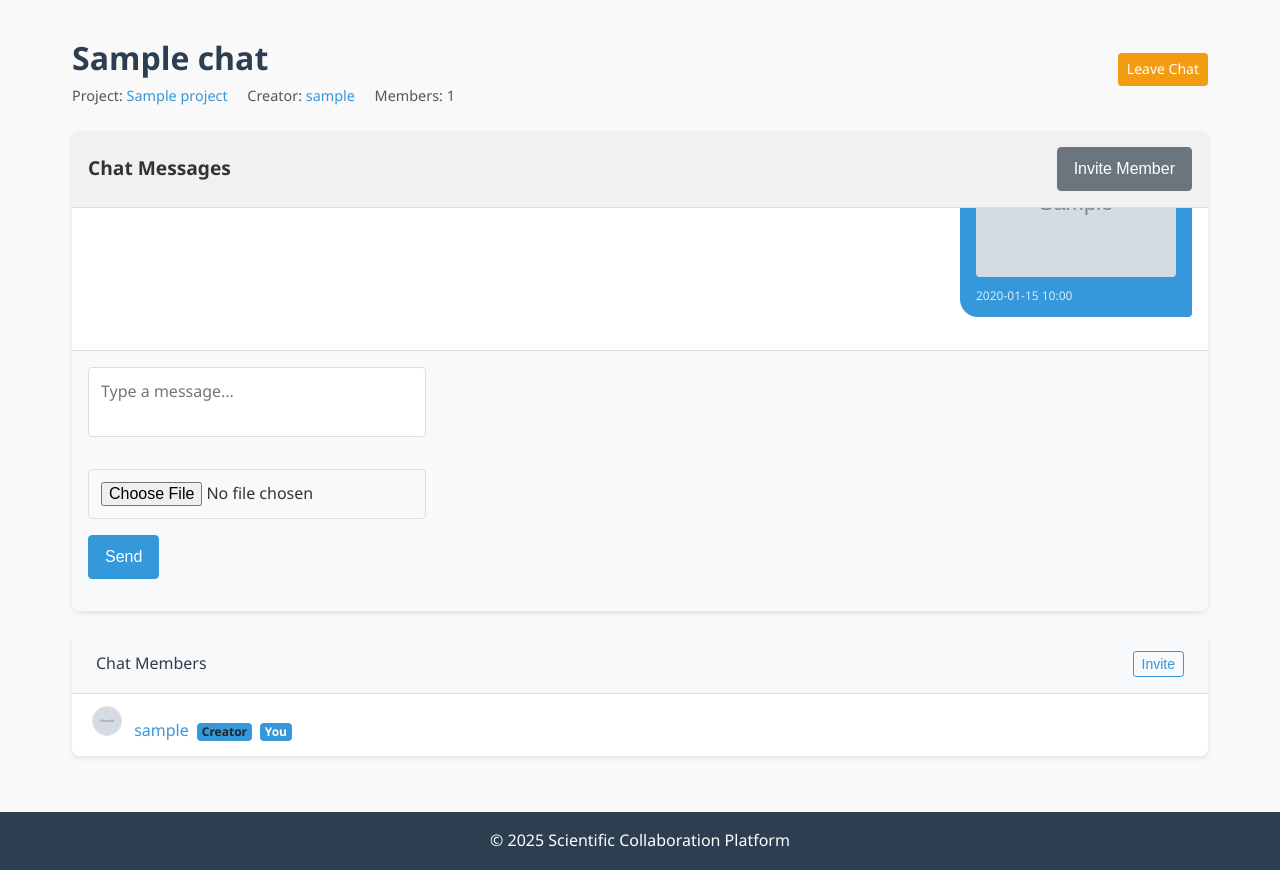
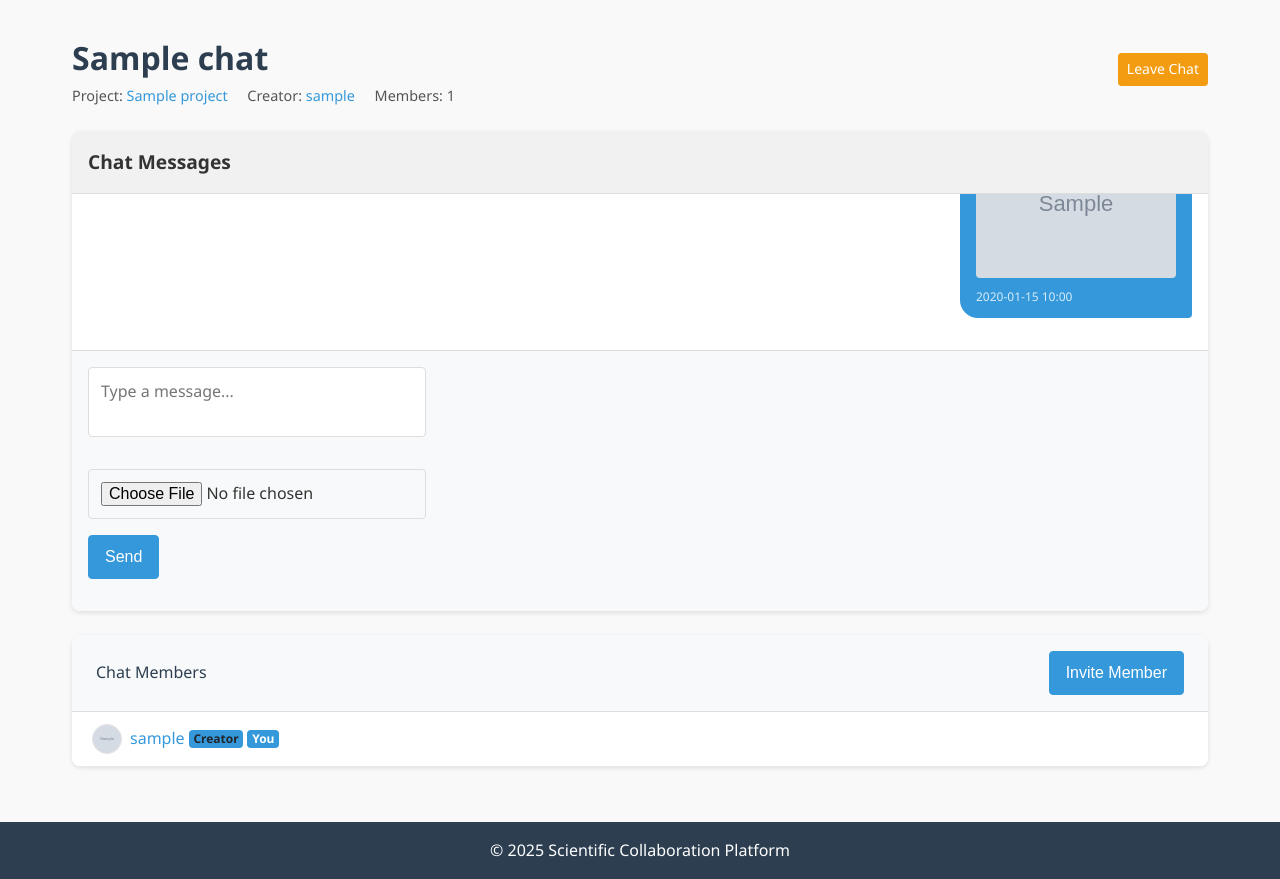
Before and after one commit to Rokoel/Science-Social-Network, a Flask app: page /chats/1 in a window 1280 px wide. Shown: the part 118-997 px from the top of the page. Run offline with Flask 3, Linux system fonts and the light colour scheme; a user stored in the database is signed in; tables that the repository leaves empty hold one stand-in row (values such as "Sample post"); grey boxes marked "Sample" are stand-in pictures; data that the repository does not hold is empty; some libraries are stand-ins or nearby versions.

Commit message:
Small visual tweaks

```diff
--- a/app/static/css/main.css
+++ b/app/static/css/main.css
@@ -829,13 +829,6 @@ footer {
   margin-bottom: 0.5rem; /* Spacing for profile details */
 }
 
-.profile-main {
-  /* background-color: var(--card-color); */ /* Already a card */
-  /* border-radius: 8px; */
-  /* box-shadow: 0 2px 5px rgba(0, 0, 0, 0.1); */
-  /* padding: 1.5rem; */ /* Card-body will handle this */
-}
-
 .achievements-section {
   margin-top: 2rem;
 }
@@ -1009,3 +1002,8 @@ nav ul {
 #notification-list p {
   padding: 1em;
 }
+
+ul#chatMemberListUL div {
+  display: flex;
+  align-items: center;
+}
--- a/app/templates/chats/chat.html
+++ b/app/templates/chats/chat.html
@@ -24,34 +24,6 @@
         <div class="chat-header">
             <div class="d-flex justify-content-between align-items-center"> {# Assuming you have some flex utility classes or custom CSS for this #}
                 <h3>Chat Messages</h3>
-                {% if current_user in project.admins %} {# Only project admins can invite to project chats #}
-                    <div class="custom-dropdown-container"> {# Renamed for clarity #}
-                        <button class="btn btn-secondary" type="button" id="inviteMemberBtn">
-                            Invite Member
-                        </button>
-                        <ul class="custom-dropdown-menu" id="inviteMemberList" style="display: none; position: absolute; background-color: #f9f9f9; min-width: 160px; box-shadow: 0px 8px 16px 0px rgba(0,0,0,0.2); z-index: 1; list-style-type: none; padding: 0; margin: 0;">
-                            {# Logic to find invitable members #}
-                            {% set invitable_members_list = [] %}
-                            {% for member in project.members %}
-                                {% if member not in chat.members and member != current_user %}
-                                    {% set invitable_members_list = invitable_members_list.append(member) %}
-                                {% endif %}
-                            {% endfor %}
-
-                            {% if invitable_members_list %}
-                                {% for member_to_invite in invitable_members_list %}
-                                    <li style="padding: 8px 12px; border-bottom: 1px solid #eee;">
-                                        <a class="dropdown-item-link" href="{{ url_for('chats.invite_user', id=chat.id, user_id=member_to_invite.id) }}" style="text-decoration: none; color: black; display: block;">
-                                            {{ member_to_invite.username }}
-                                        </a>
-                                    </li>
-                                {% endfor %}
-                            {% else %}
-                                <li style="padding: 8px 12px; color: #777;">No new project members to invite.</li>
-                            {% endif %}
-                        </ul>
-                    </div>
-                {% endif %}
             </div>
         </div>
 
@@ -117,12 +89,13 @@
         <div class="card">
             <div class="card-header d-flex justify-content-between align-items-center">
                 Chat Members
-                {% if current_user in project.admins %}
-                    <div class="custom-dropdown-container">
-                        <button class="btn btn-sm btn-outline-primary" type="button" id="inviteMemberBtn" title="Invite Project Members to this Chat">
-                            <i class="fas fa-user-plus"></i> Invite
+                {% if current_user in project.admins %} {# Only project admins can invite to project chats #}
+                    <div class="custom-dropdown-container"> {# Renamed for clarity #}
+                        <button class="btn btn-primary" type="button" id="inviteMemberBtn">
+                            Invite Member
                         </button>
-                        <ul class="custom-dropdown-menu" id="inviteMemberList" style="display: none; position: absolute; background-color: #f9f9f9; min-width: 180px; box-shadow: 0px 8px 16px 0px rgba(0,0,0,0.2); z-index: 10; list-style-type: none; padding: 0; margin: 0; right: 0;">
+                        <ul class="custom-dropdown-menu" id="inviteMemberList" style="display: none; position: absolute; background-color: #f9f9f9; min-width: 160px; box-shadow: 0px 8px 16px 0px rgba(0,0,0,0.2); z-index: 1; list-style-type: none; padding: 0; margin: 0;">
+                            {# Logic to find invitable members #}
                             {% set invitable_members_list = [] %}
                             {% for member in project.members %}
                                 {% if member not in chat.members and member != current_user %}
@@ -156,7 +129,7 @@
                         </div>
                         {% if current_user in project.admins and member != current_user and member != chat.creator %} {# Project admins can kick, but not self or creator #}
                             <a href="{{ url_for('chats.kick_user_from_chat', chat_id=chat.id, user_id=member.id) }}" class="btn btn-xs btn-danger" onclick="return confirm('Are you sure you want to remove {{ member.username }} from this chat?')" title="Remove from chat">
-                                <i class="fas fa-user-times"></i>
+                                Remove user
                             </a>
                         {% endif %}
                     </li>
```
